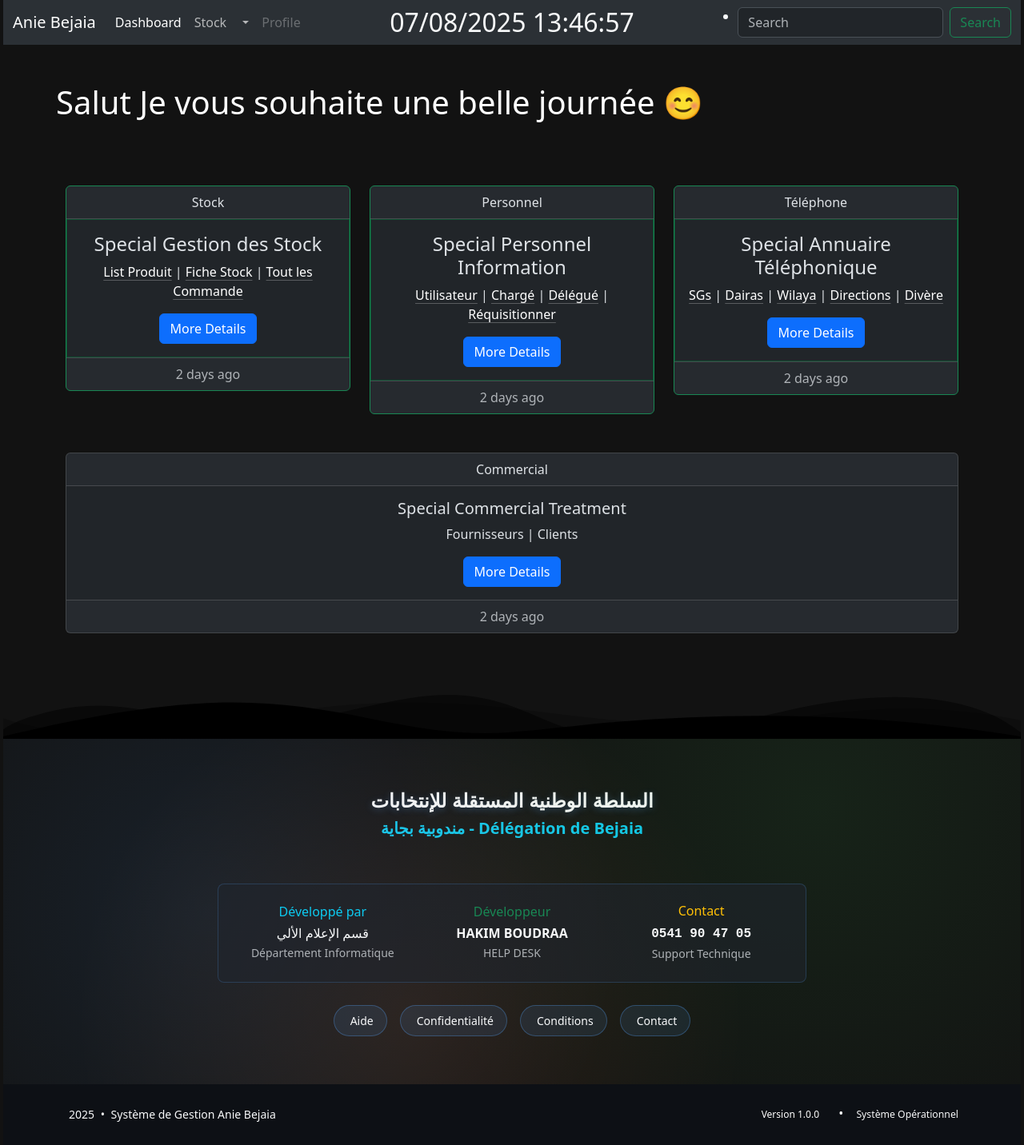
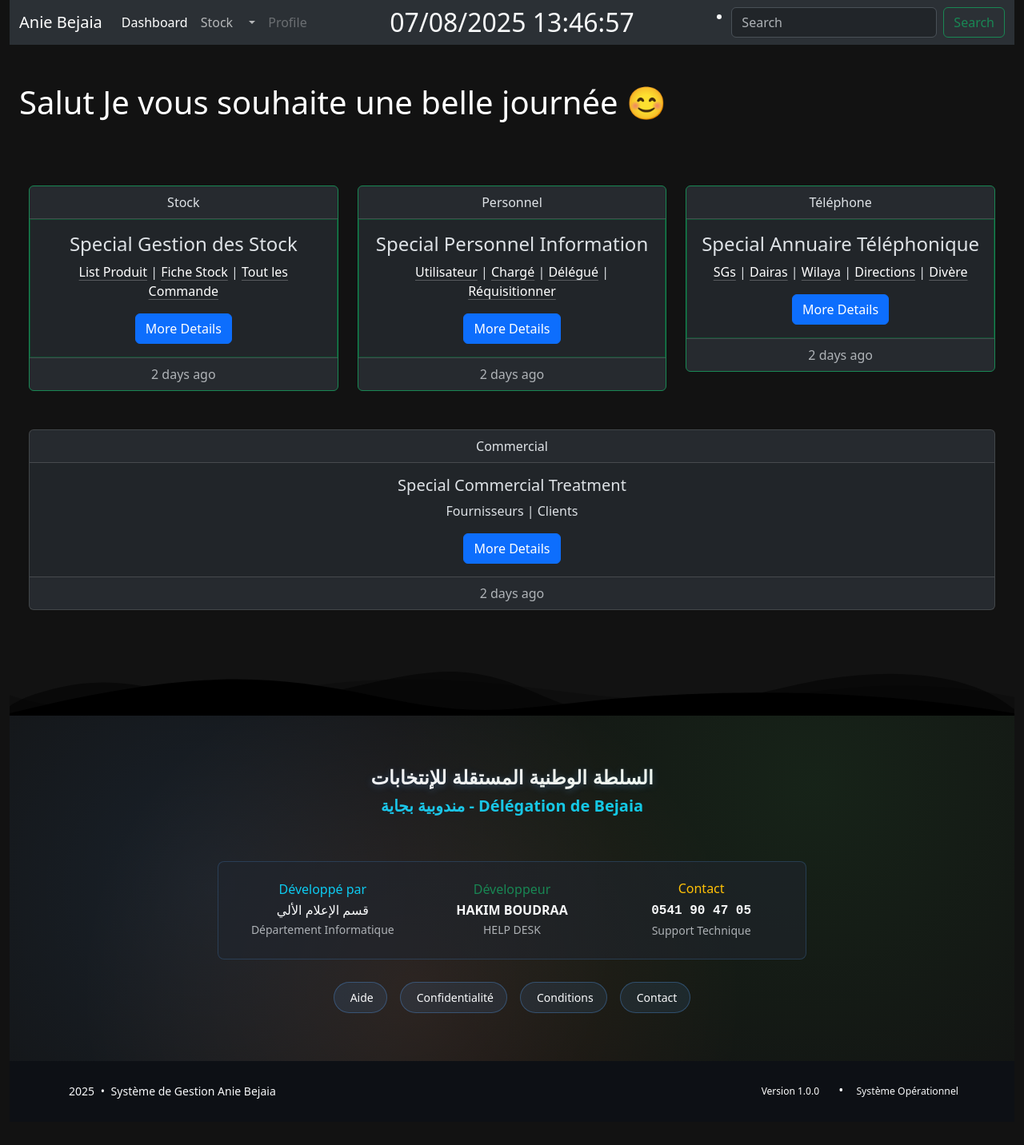
Before and after one commit to hboudraa/Invontary-master-user, a Django app: page / in a window 1280 px wide. Shown: the whole page at 80% size. After the commit the page ends 1374 px from the top, so only its background shows below. Run offline with Django 5.2, Linux system fonts and the light colour scheme.

Commit message:
More Options

```diff
--- a/INVENTORY/StockApp/templates/home.html
+++ b/INVENTORY/StockApp/templates/home.html
@@ -6,7 +6,7 @@
 <br>
 <br>
 <br>
-<div class="container text-center">
+<div class="container-fluid text-center">
   <div class="row row-cols-3">
     <div class="col">
       <div class="card text-center border border-success">
--- a/INVENTORY/templates/base.html
+++ b/INVENTORY/templates/base.html
@@ -31,7 +31,7 @@
   }
 </style>
 
-  <body class="container-fluid px-1">
+  <body class="container-fluid">
     <header>{% include 'navbar.html' %}</header>
 <!-- ✅ Toast Container -->
 <div aria-live="polite" aria-atomic="true" class="position-fixed bottom-0 end-0 p-3" style="z-index: 9999;">
@@ -55,7 +55,7 @@
   });
 </script>
 {% block scripts %}{% endblock %}
-    <main class="container-lg px-0">{% block content %}{% endblock %}</main>
+    <main class="container-fluid">{% block content %}{% endblock %}</main>
     <footer>{% include 'footer.html' %}</footer>
     <!-- Bootstrap JavaScript and Popper.js -->
     <script src="https://cdn.jsdelivr.net/npm/bootstrap@5.3.0-alpha3/dist/js/bootstrap.bundle.min.js"></script>
```
Also changed, not shown: INVENTORY/db.sqlite3, INVENTORY/static/NotoSansArabic-Bold.ttf (added), INVENTORY/static/NotoSansArabic-Regular.ttf (added).
